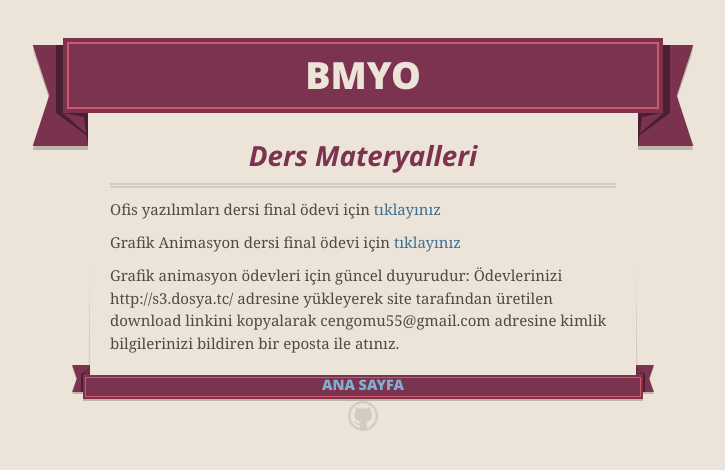
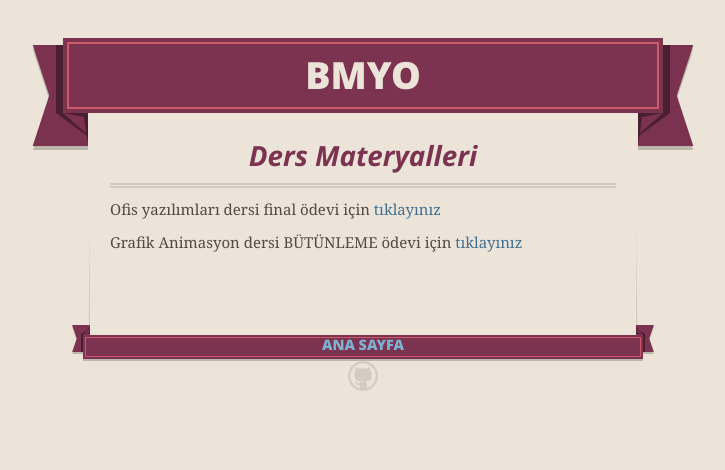
Before and after one commit to gkayhan/gkayhan.github.io, a Jekyll site: the page built from bmyo/index.md, in a window 1280 px wide. Shown: the top 470 px of the page, without its empty margins (277-1002 px from the left). Built offline with Jekyll 4.4.1, drawn with Linux system fonts in a browser that asks for light colours; nearby versions of some CDN libraries; Markdown is read by kramdown in place of the engine named in the settings.

Commit message:
Update index.md

```diff
--- a/bmyo/index.md
+++ b/bmyo/index.md
@@ -9,7 +9,5 @@ Ofis yazılımları dersi final ödevi için
 [tıklayınız](https://docs.google.com/a/bil.omu.edu.tr/uc?authuser=0&id=0B5WGtCyvaTupWlBJZGVVRFRISnM&export=download)
 
 
-Grafik Animasyon dersi final ödevi için
-[tıklayınız](https://docs.google.com/a/bil.omu.edu.tr/uc?authuser=0&id=0B5WGtCyvaTupdGZoOGRzUTRXVG8&export=download)
-
-Grafik animasyon ödevleri için güncel duyurudur: Ödevlerinizi http://s3.dosya.tc/ adresine yükleyerek site tarafından üretilen download linkini kopyalarak cengomu55@gmail.com adresine  kimlik bilgilerinizi bildiren bir eposta ile atınız.
+Grafik Animasyon dersi BÜTÜNLEME ödevi için
+[tıklayınız](https://mega.co.nz/#!DV8CgLbQ!CJihejIJZ0xcqQdRNgLwz2hdXA4M-ZngfScPaRYprmA)
```
